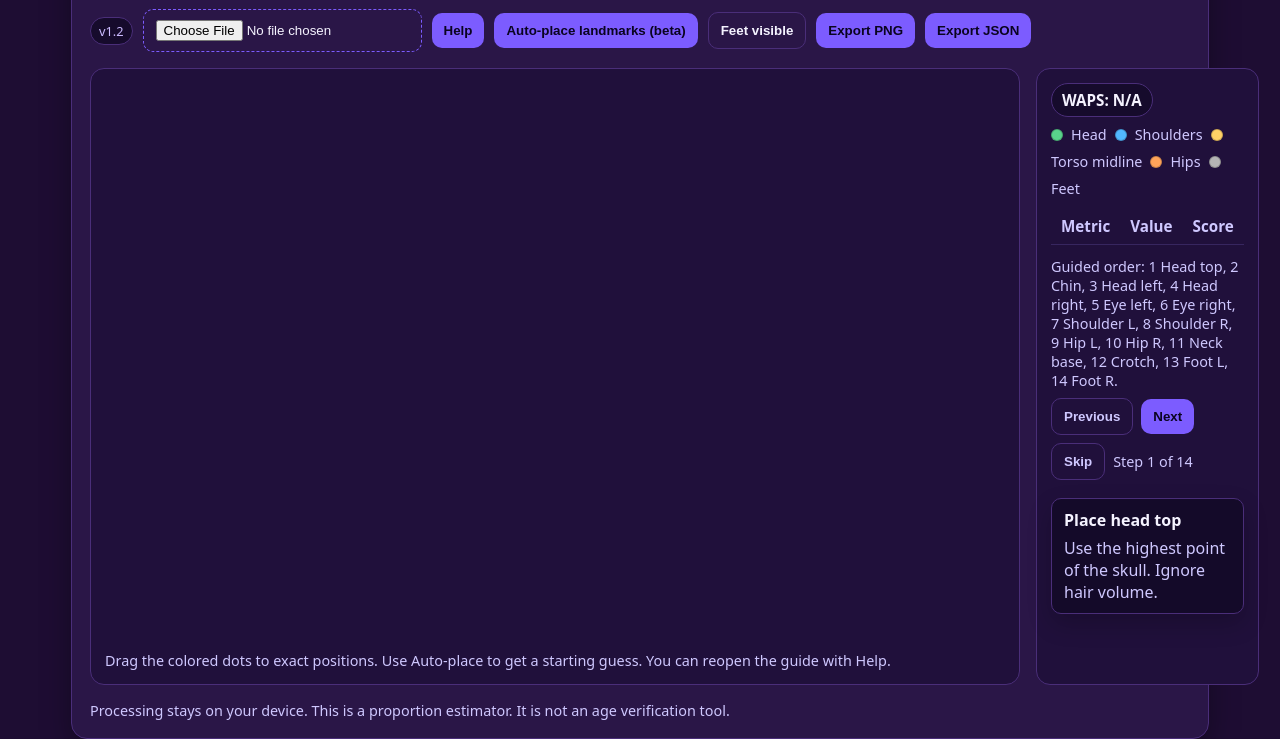
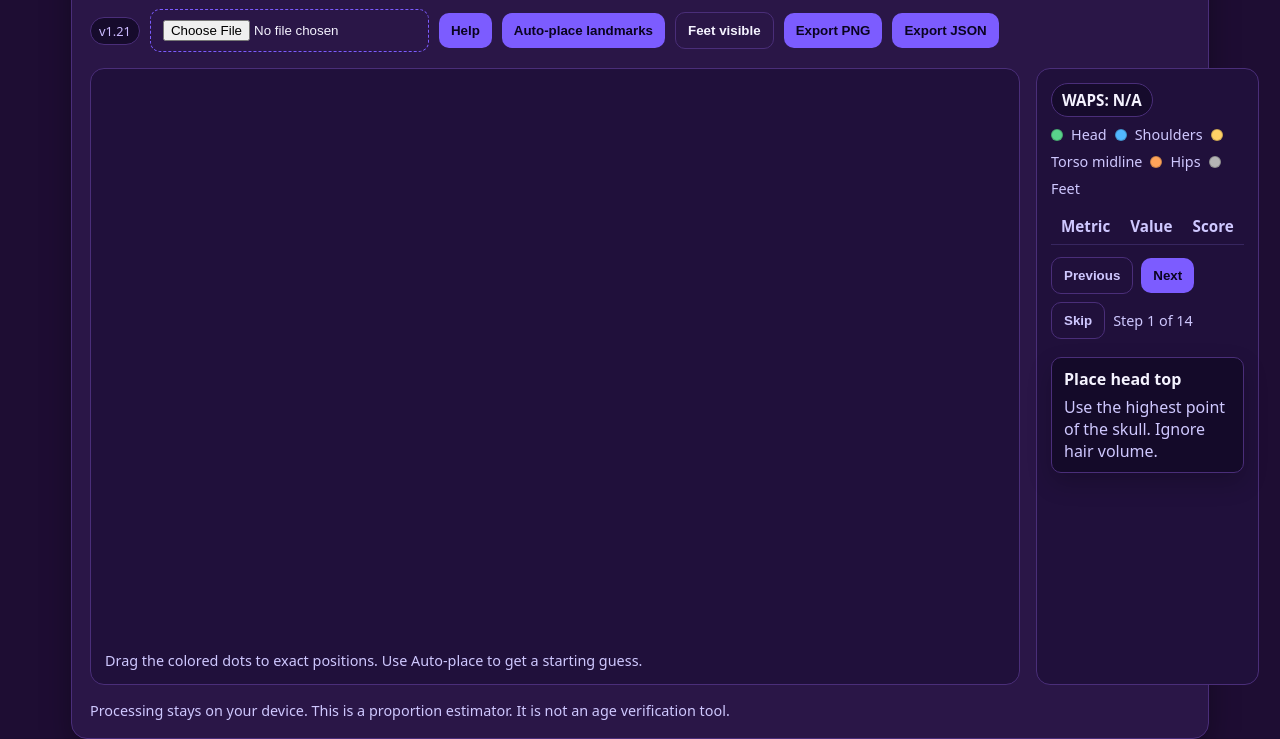
Before and after one commit to C0MM4ND3R-iV/WAPS-Tool, a plain HTML site: page index.html in a window 1280 px wide. Shown: the part 77-816 px from the top of the page. Drawn offline with nearby package versions, Linux system fonts and the light colour scheme.

Commit message:
Update index.html v1.21
Text Removal, little changes

```diff
--- a/index.html
+++ b/index.html
@@ -3,14 +3,13 @@
 <head>
   <meta charset="utf-8" />
   <meta name="viewport" content="width=device-width,initial-scale=1" />
-  <title>Figure Proportion Checker — v1.2</title>
+  <title>Figure Proportion Checker</title>
   <script src="https://unpkg.com/konva@9/konva.min.js"></script>
   <!-- MediaPipe Tasks Vision -->
   <script type="module">
-  import { FaceLandmarker, PoseLandmarker, FilesetResolver }
-    from "https://cdn.jsdelivr.net/npm/@mediapipe/tasks-vision@0.10.22-rc.20250304/vision_bundle.mjs";
-
-  window.MediapipeVision = { FaceLandmarker, PoseLandmarker, FilesetResolver };
+    import { FaceLandmarker, PoseLandmarker, FilesetResolver }
+      from "https://cdn.jsdelivr.net/npm/@mediapipe/tasks-vision@0.10.22-rc.20250304/vision_bundle.mjs";
+    window.MediapipeVision = { FaceLandmarker, PoseLandmarker, FilesetResolver };
   </script>
   <style>
     :root{
@@ -97,10 +96,10 @@
         <div class="sub">Upload an image, place landmarks, and see ratios with the WAPS score.</div>
       </div>
       <div class="controls">
-        <span class="badge">v1.2</span>
+        <span class="badge">v1.21</span>  <!-- Version number -->
         <input type="file" id="file" accept="image/*" />
         <button class="btn" id="help">Help</button>
-        <button class="btn" id="autoSeed">Auto-place landmarks (beta)</button>
+        <button class="btn" id="autoSeed">Auto-place landmarks</button>
         <button class="btn toggle" id="feetToggle" aria-pressed="false">Feet visible</button>
         <button class="btn" id="exportPng">Export PNG</button>
         <button class="btn" id="exportJson">Export JSON</button>
@@ -110,7 +109,7 @@
     <div class="grid">
       <div class="panel stage-wrap">
         <div id="stage"></div>
-        <div class="hint">Drag the colored dots to exact positions. Use Auto-place to get a starting guess. You can reopen the guide with Help.</div>
+        <div class="hint">Drag the colored dots to exact positions. Use Auto-place to get a starting guess.</div>
       </div>
 
       <div class="panel">
@@ -133,9 +132,6 @@
         </table>
 
         <div id="steps" style="margin-top:12px; display:grid; gap:8px">
-          <div class="hint">
-            Guided order: 1 Head top, 2 Chin, 3 Head left, 4 Head right, 5 Eye left, 6 Eye right, 7 Shoulder L, 8 Shoulder R, 9 Hip L, 10 Hip R, 11 Neck base, 12 Crotch, 13 Foot L, 14 Foot R.
-          </div>
           <div style="display:flex; gap:8px; flex-wrap:wrap; align-items:center">
             <button class="btn ghost" id="prevStep">Previous</button>
             <button class="btn" id="nextStep">Next</button>
@@ -212,7 +208,7 @@ let imgNode = new Konva.Image(); layer.add(imgNode);
 
 const markers = {};
 const markerStyleBase = { radius: 6, stroke: '#fff', strokeWidth: 2, draggable: true, shadowColor:'#000', shadowBlur:6, shadowOpacity:.25 };
-const haloStyle = { radius: 16, stroke: '#cbbaff', strokeWidth: 1.2, dash:[4,4], opacity: .9, listening: false };
+const haloStyle = { radius: 16, stroke: '#f75ecd', strokeWidth: 1.2, dash:[4,4], opacity: .9, listening: false };
 let halo = null;
 
 let currentStep = 0;
@@ -633,7 +629,7 @@ document.getElementById('autoSeed').addEventListener('click', async ()=>{
     alert('Auto-place failed to run. This usually happens if the models could not be loaded. Please try again or place the points manually.');
   } finally {
     btn.classList.remove('loading');
-    btn.textContent = 'Auto-place landmarks (beta)';
+    btn.textContent = 'Auto-place landmarks';
   }
 }
 );
```
